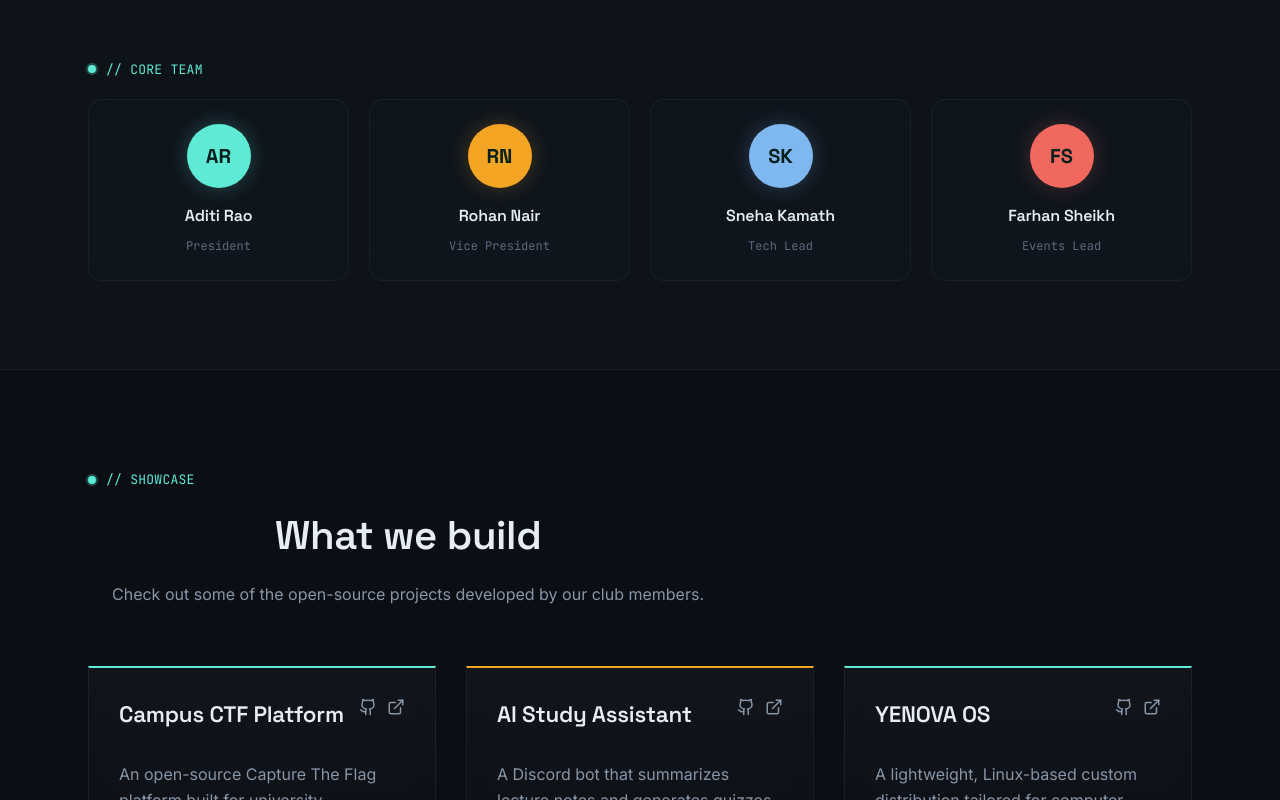
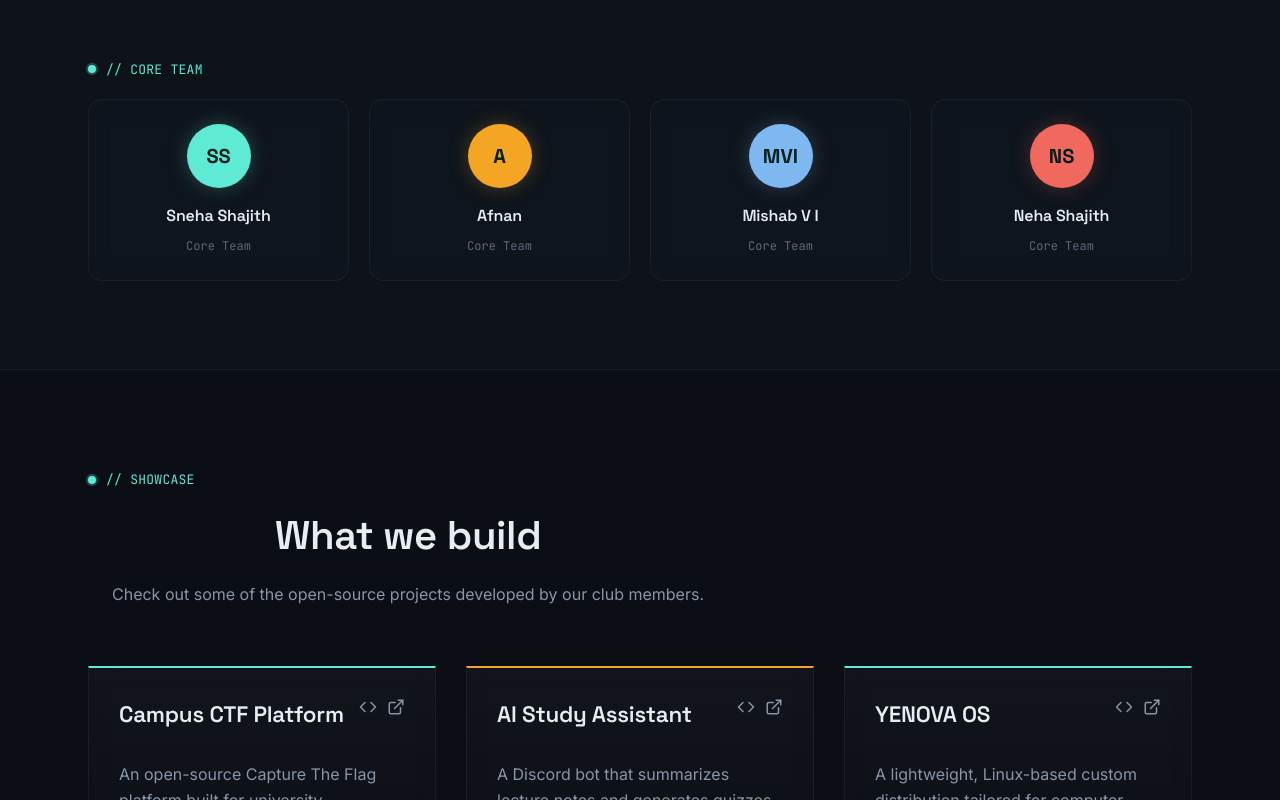
Before and after one commit to mishabvi-dev/yenova, a React (Vite) app: page / in a window 1280 px wide. Shown: the part 1520-2320 px from the top of the page. Built offline with nearby package versions, Linux system fonts and the light colour scheme; no server answers; the database is empty.

Commit message:
Add router and update core team members

```diff
--- a/package.json
+++ b/package.json
@@ -13,7 +13,8 @@
     "firebase": "^12.16.0",
     "lucide-react": "^1.24.0",
     "react": "^19.2.7",
-    "react-dom": "^19.2.7"
+    "react-dom": "^19.2.7",
+    "react-router-dom": "^7.18.1"
   },
   "devDependencies": {
     "@types/node": "^24.13.2",
--- a/src/App.tsx
+++ b/src/App.tsx
@@ -1,11 +1,7 @@
 import { useState, useEffect } from 'react';
+import { BrowserRouter, Routes, Route } from 'react-router-dom';
 import Navbar from './components/Navbar';
-import HeroSection from './components/HeroSection';
-import AboutSection from './components/AboutSection';
-import EventLog from './components/EventLog';
-import AdminPanel from './components/AdminPanel';
-import PaymentModal from './components/PaymentModal';
-import ProjectsSection from './components/ProjectsSection';
+import Home from './components/Home';
 import Footer from './components/Footer';
 import { initialEvents } from './data/mockData';
 import type { ClubEvent, Registration } from './data/mockData';
@@ -16,7 +12,6 @@ import './index.css';
 function App() {
   const [events, setEvents] = useState<ClubEvent[]>([]);
   const [registrations, setRegistrations] = useState<Registration[]>([]);
-  const [selectedEventId, setSelectedEventId] = useState<number | null>(null);
 
   useEffect(() => {
     // Listen to events
@@ -44,52 +39,19 @@ function App() {
     };
   }, []);
 
-  const handleRegister = (eventId: number) => {
-    setSelectedEventId(eventId);
-  };
+  return (
+    <BrowserRouter>
+      <div className="app-container">
+        <Navbar />
 
-  const handlePaymentSuccess = async (reg: Registration) => {
-    try {
-      await setDoc(doc(db, 'registrations', reg.id), reg);
-      const event = events.find(e => e.id === selectedEventId);
-      if (event) {
-        await setDoc(doc(db, 'events', event.id.toString()), {
-          ...event,
-          seatsTaken: Math.min(event.seatsTotal, event.seatsTaken + 1)
-        });
-      }
-    } catch (e) {
-      console.error("Error saving registration to Firestore:", e);
-    }
-  };
+        <Routes>
+          <Route path="/" element={<Home events={events} registrations={registrations} />} />
+          <Route path="/learn" element={<div style={{padding: '150px 20px', textAlign: 'center', color: 'white'}}><h1>LMS Dashboard Coming Soon</h1></div>} />
+        </Routes>
 
-  const selectedEvent = events.find(e => e.id === selectedEventId) || null;
-
-  return (
-    <div className="app-container">
-      <Navbar />
-
-      <main>
-        <HeroSection />
-        <AboutSection />
-        <ProjectsSection />
-        <EventLog events={events} onRegister={handleRegister} />
-        <AdminPanel
-          events={events}
-          registrations={registrations}
-        />
-      </main>
-
-      <Footer />
-
-      {selectedEvent && (
-        <PaymentModal
-          event={selectedEvent}
-          onClose={() => setSelectedEventId(null)}
-          onSuccess={handlePaymentSuccess}
-        />
-      )}
-    </div>
+        <Footer />
+      </div>
+    </BrowserRouter>
   );
 }
 
--- a/src/components/Footer.tsx
+++ b/src/components/Footer.tsx
@@ -1,5 +1,5 @@
 import './Footer.css';
-import { Code, Camera, Mail } from 'lucide-react';
+import { Code, Camera, Mail, Globe } from 'lucide-react';
 
 const Footer = () => {
   return (
@@ -22,6 +22,7 @@ const Footer = () => {
             <a href="mailto:yenova@yiascm.edu"><Mail size={16} className="inline-icon" /> yenova@yiascm.edu</a>
             <a href="https://github.com/mishabvi-dev/yenova" target="_blank" rel="noreferrer"><Code size={16} className="inline-icon" /> GitHub</a>
             <a href="https://www.instagram.com/yenova.it" target="_blank" rel="noreferrer"><Camera size={16} className="inline-icon" /> Instagram</a>
+            <a href="https://www.linkedin.com/company/yenova" target="_blank" rel="noreferrer"><Globe size={16} className="inline-icon" /> LinkedIn</a>
           </div>
         </div>
         <div className="copy">
--- /dev/null
+++ b/src/components/Home.tsx
@@ -0,0 +1,63 @@
+import HeroSection from './HeroSection';
+import AboutSection from './AboutSection';
+import ProjectsSection from './ProjectsSection';
+import EventLog from './EventLog';
+import AdminPanel from './AdminPanel';
+import PaymentModal from './PaymentModal';
+import type { ClubEvent, Registration } from '../data/mockData';
+import { useState } from 'react';
+import { doc, setDoc } from 'firebase/firestore';
+import { db } from '../lib/firebase';
+
+interface HomeProps {
+  events: ClubEvent[];
+  registrations: Registration[];
+}
+
+const Home = ({ events, registrations }: HomeProps) => {
+  const [selectedEventId, setSelectedEventId] = useState<number | null>(null);
+
+  const handleRegister = (eventId: number) => {
+    setSelectedEventId(eventId);
+  };
+
+  const handlePaymentSuccess = async (reg: Registration) => {
+    try {
+      await setDoc(doc(db, 'registrations', reg.id), reg);
+      const event = events.find(e => e.id === selectedEventId);
+      if (event) {
+        await setDoc(doc(db, 'events', event.id.toString()), {
+          ...event,
+          seatsTaken: Math.min(event.seatsTotal, event.seatsTaken + 1)
+        });
+      }
+    } catch (e) {
+      console.error("Error saving registration to Firestore:", e);
+    }
+  };
+
+  const selectedEvent = events.find(e => e.id === selectedEventId) || null;
+
+  return (
+    <main>
+      <HeroSection />
+      <AboutSection />
+      <ProjectsSection />
+      <EventLog events={events} onRegister={handleRegister} />
+      <AdminPanel
+        events={events}
+        registrations={registrations}
+      />
+
+      {selectedEvent && (
+        <PaymentModal
+          event={selectedEvent}
+          onClose={() => setSelectedEventId(null)}
+          onSuccess={handlePaymentSuccess}
+        />
+      )}
+    </main>
+  );
+};
+
+export default Home;
--- a/src/components/ProjectsSection.tsx
+++ b/src/components/ProjectsSection.tsx
@@ -1,5 +1,5 @@
 import './ProjectsSection.css';
-import { ExternalLink, Github } from 'lucide-react';
+import { ExternalLink, Code } from 'lucide-react';
 
 const projects = [
   {
@@ -44,7 +44,7 @@ const ProjectsSection = () => {
               <div className="proj-top">
                 <h3>{proj.title}</h3>
                 <div className="proj-links">
-                  <a href={proj.github} className="icon-link"><Github size={18} /></a>
+                  <a href={proj.github} className="icon-link"><Code size={18} /></a>
                   <a href={proj.live} className="icon-link"><ExternalLink size={18} /></a>
                 </div>
               </div>
--- a/src/data/mockData.ts
+++ b/src/data/mockData.ts
@@ -28,10 +28,10 @@ export const initialEvents: ClubEvent[] = [
 ];
 
 export const teamMembers = [
-  { name: "Aditi Rao", role: "President" },
-  { name: "Rohan Nair", role: "Vice President" },
-  { name: "Sneha Kamath", role: "Tech Lead" },
-  { name: "Farhan Sheikh", role: "Events Lead" },
+  { name: "Sneha Shajith", role: "Core Team" },
+  { name: "Afnan", role: "Core Team" },
+  { name: "Mishab V I", role: "Core Team" },
+  { name: "Neha Shajith", role: "Core Team" },
 ];
 
 export const teamColors = ["#5EEAD4", "#F5A524", "#7FB8F0", "#F0685E"];
```
Also changed, not shown: seed.ts (added, +18 -0 lines), src/types/lms.ts (added, +16 -0 lines), logo.png (deleted), 1 other file (tests, documents, lock files or other folders).
